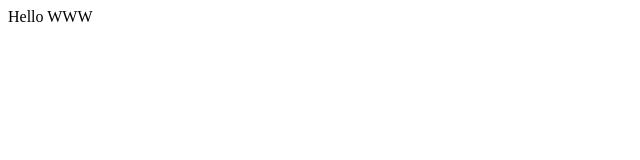
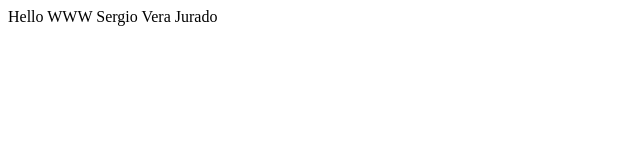
Before and after one commit to sergiovj2001/sergiovj2001.github.io, a plain HTML site: page index.html in a window 1280 px wide. Shown: the whole page, without its empty margins (0-640 px from the left). Drawn offline with Linux system fonts and the light colour scheme.

Commit message:
Update index.html

```diff
--- a/index.html
+++ b/index.html
@@ -5,6 +5,6 @@
 		<title>Mi primera pagina web</title>
 	</head>
 	<body>
-			Hello WWW
+			Hello WWW Sergio Vera Jurado
 	</body>
 </html>
```
